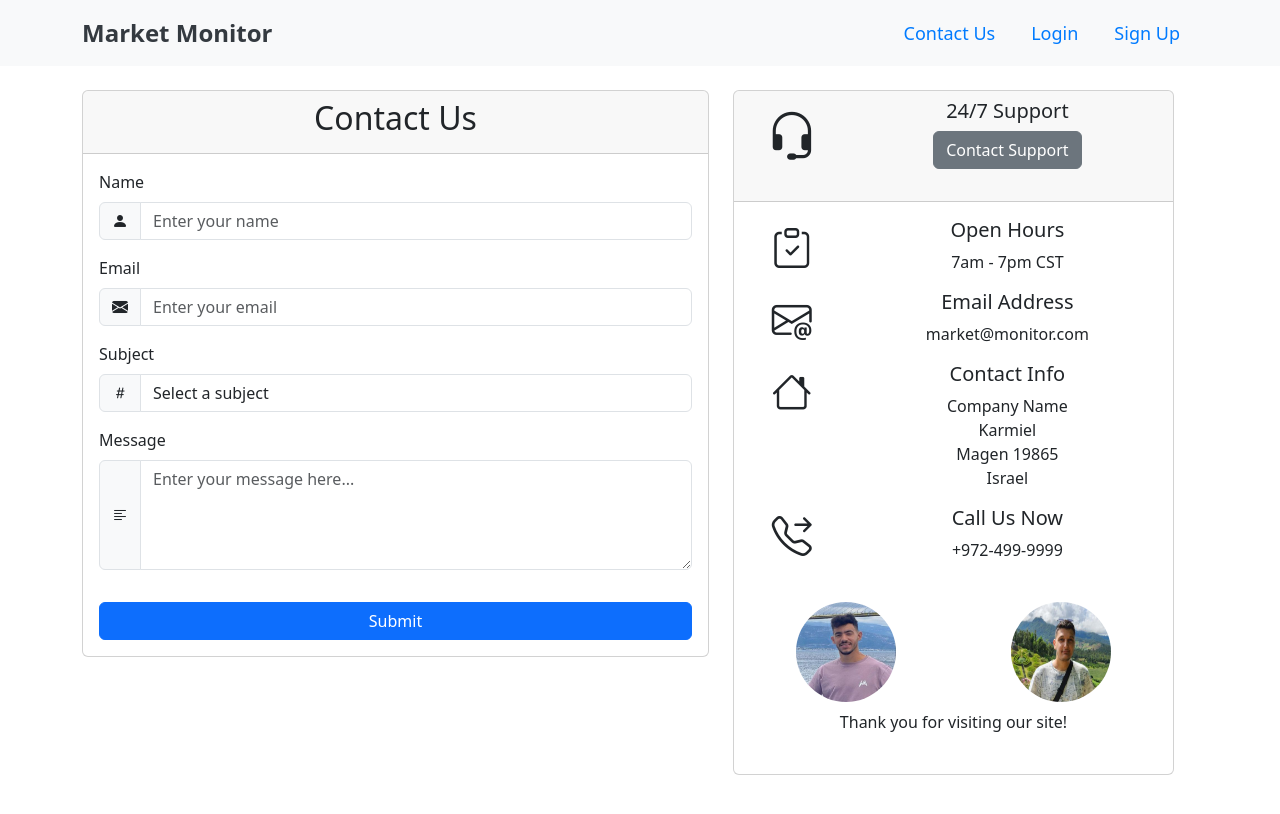
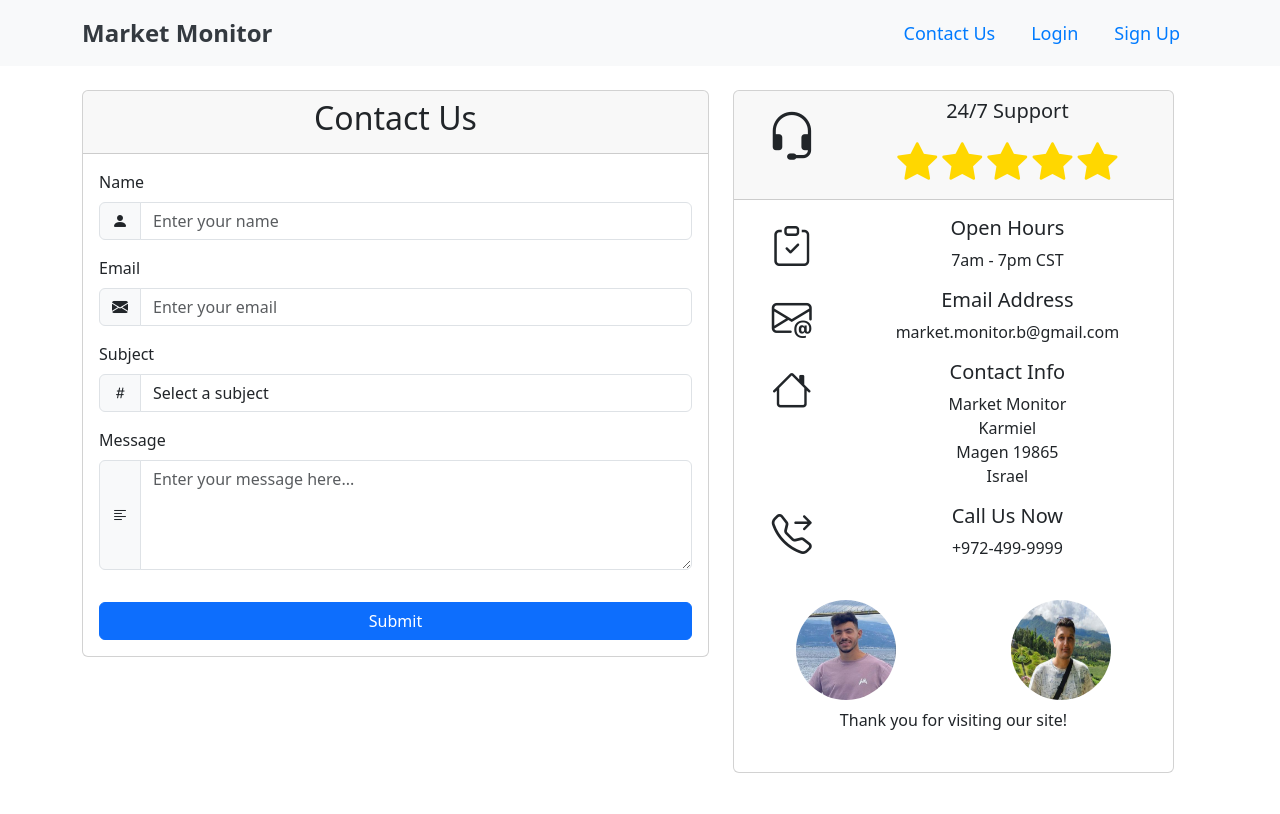
Before and after one commit to nchmoka/MarketMonitor, a React (Create React App) app in the folder frontend/: page /contactus in a window 1280 px wide. Shown: the top 814 px of the page. Built offline with nearby package versions, Linux system fonts and the light colour scheme.

Commit message:
email verification almost done, fixed sizes in login and sign up, added 5 stars to contact us

```diff
--- a/frontend/src/hooks/useSignup.js
+++ b/frontend/src/hooks/useSignup.js
@@ -47,12 +47,6 @@ export const useSignup = () => {
             return false;
         }
         if (response.ok) {
-            // save the user to local storage
-            localStorage.setItem("user", JSON.stringify(json));
-
-            // update the auth context
-            dispatch({ type: "LOGIN", payload: json });
-
             // update loading state
             setIsLoading(false);
             return true;
--- a/frontend/src/pages/ContactUs.js
+++ b/frontend/src/pages/ContactUs.js
@@ -154,7 +154,13 @@ const ContactUs = () => {
                                 </Col>
                                 <Col md={9}>
                                     <h5>24/7 Support</h5>
-                                    <Button id="contactSupport" className="btn-block mb-4" variant="secondary">Contact Support</Button>
+                                    <div style={{ fontSize: '2.5rem', color: 'gold' }}>
+                                        <i className="bi bi-star-fill" style={{ marginRight: '5px' }}></i>
+                                        <i className="bi bi-star-fill" style={{ marginRight: '5px' }}></i>
+                                        <i className="bi bi-star-fill" style={{ marginRight: '5px' }}></i>
+                                        <i className="bi bi-star-fill" style={{ marginRight: '5px' }}></i>
+                                        <i className="bi bi-star-fill"></i>
+                                    </div>
                                 </Col>
                             </Row>
                         </Card.Header>
@@ -174,7 +180,7 @@ const ContactUs = () => {
                                 </Col>
                                 <Col md={9} className="text-sm-center text-md-left">
                                     <h5 className="font-weight-bold">Email Address</h5>
-                                    <p>market@monitor.com</p>
+                                    <p>market.monitor.b@gmail.com</p>
                                 </Col>
                             </Row>
                             <Row>
@@ -183,7 +189,7 @@ const ContactUs = () => {
                                 </Col>
                                 <Col md={9} className="text-sm-center text-md-left">
                                     <h5 className="font-weight-bold">Contact Info</h5>
-                                    <p>Company Name<br />Karmiel<br />Magen 19865<br />Israel</p>
+                                    <p>Market Monitor<br />Karmiel<br />Magen 19865<br />Israel</p>
                                 </Col>
                             </Row>
                             <Row className="mb-4">
--- a/frontend/src/pages/Login.js
+++ b/frontend/src/pages/Login.js
@@ -33,7 +33,7 @@ const Login = () => {
             className="justify-content-center align-items-center"
             style={{ height: "100vh" }}
         >
-        <Card className="my-4">
+        <Card className="my-2">
             <CardBody className="my-3">
             <Row className="w-100">
                 <Col md={{ span: 6, offset: 3 }}>
@@ -42,8 +42,8 @@ const Login = () => {
                         fluid
                         roundedCircle
                         style={{
-                            width: "250px",
-                            height: "250px",
+                            width: "150px",
+                            height: "150px",
                             display: "block",
                             margin: "0 auto",
                         }}
@@ -83,9 +83,6 @@ const Login = () => {
                                     </Button>
                                 </InputGroup>
                         </Form.Group>
-                        <p className="text-right mt-3">
-                            <Link to="/forgotpassword" className="none-text-decoration">Forgot Password?</Link>
-                        </p>
                         <Button
                             variant="primary"
                             type="submit"
--- a/frontend/src/pages/Signup.js
+++ b/frontend/src/pages/Signup.js
@@ -43,7 +43,7 @@ const Signup = () => {
             className="justify-content-center align-items-center"
             style={{ height: "100vh" }}
         >
-            <Card className="my-4">
+            <Card className="my-2">
                 <CardBody className="my-3">
                     <Row className="w-100">
                         <Col md={{ span: 6, offset: 3 }}>
@@ -52,8 +52,8 @@ const Signup = () => {
                                 fluid
                                 roundedCircle
                                 style={{
-                                    width: "250px",
-                                    height: "250px",
+                                    width: "150px",
+                                    height: "150px",
                                     display: "block",
                                     margin: "0 auto",
                                 }}
@@ -140,8 +140,16 @@ const Signup = () => {
             show={showSuccessModal}
             handleClose={handleCloseSuccessModal}
             title="Signup Successful"
-                content="You have successfully signed up!"
+            content={
+                <>
+                    You have successfully signed up!<br />
+                    Email to verify your account has been sent to you.<br />
+                    Please verify your email before signing in!
+                </>
+            }
         />
+
+
 
         </Container>
     );
```
Lines whose indentation alone changed are shown as unchanged.
